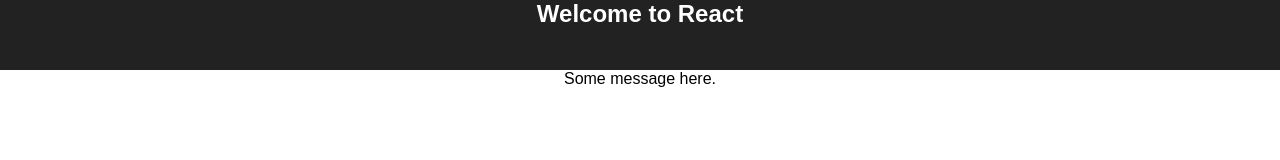
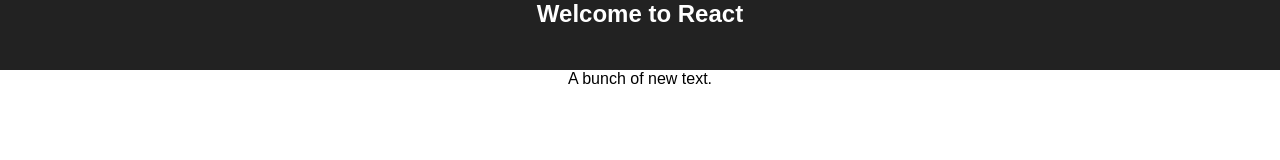
Before and after one commit to magic-of-code/react-runes, a React (Create React App) app: page / in a window 1280 px wide. Shown: the part 120-280 px from the top of the page. Built offline with nearby package versions, Linux system fonts and the light colour scheme.

Commit message:
Use prop for Message

```diff
--- a/src/App.js
+++ b/src/App.js
@@ -13,7 +13,7 @@
           <img src={logo} className="App-logo" alt="logo" />
           <h1 className="App-title">Welcome to React</h1>
         </header>
-        <Message />
+        <Message text="A bunch of new text." />
       </div>
     );
   }
--- a/src/Message.jsx
+++ b/src/Message.jsx
@@ -1,9 +1,9 @@
 import React, { Component } from 'react';
 
-const Message = () => {
+const Message = ({text}) => {
   return (
     <div>
-      Some message here.
+      {text}
     </div>
   );
 };
```
